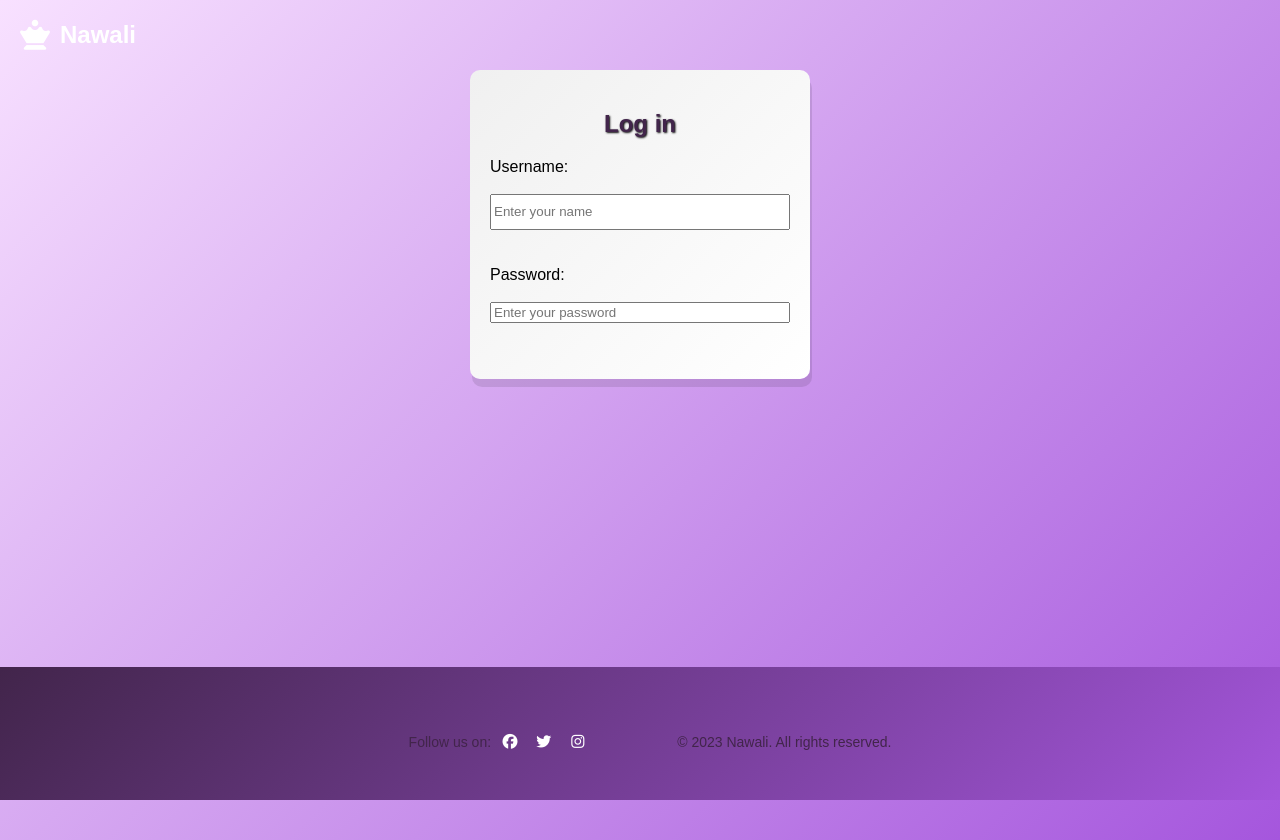
After one commit to Nawali-nassim/AI-platforms, a PHP site: page /login.html in a window 1280 px wide. The commit adds this page. Run offline with PHP 8.4, Linux system fonts and the light colour scheme; some libraries are stand-ins or nearby versions.

Commit message:
foorth update on 24/8/2025

```diff
--- a/index.css
+++ b/index.css
@@ -2,7 +2,6 @@ body{
     margin: 0;
     font-family: Arial, sans-serif;
     background: linear-gradient(90deg, #f0f0f0, #ffffff);
-
 }
 header,footer{
     background: linear-gradient(135deg,#42254b,#a556dd);
@@ -70,7 +69,7 @@ body{
 }
 #hero{
     margin-top: 0px;
-            height: 250px;
+    height: 260px;
     padding: 0px;
     background:linear-gradient(135deg, #f8e1ff, #a556dd);
 }
@@ -79,8 +78,6 @@ body{
     text-align: center;
     padding: 20px;
     margin: 20px;
-
-
 }
 div h4{
     display: inline;
@@ -103,8 +100,6 @@ body{
     align-items: center;
     justify-content: space-around;
     border-radius: 30px;
-
-
 }
 .test img {
     width: 180px;
@@ -117,7 +112,6 @@ body{
     box-shadow: 10px  12px rgba(0,0,0,0.1);
 }
 .divs {
-
     margin: 20px;
     padding: 20px;
     border-radius: 10px;
@@ -165,6 +159,57 @@ body{
     height: auto;
     border-radius: 10px;
 }
+#footer-nav {
+    display: grid;
+    gap: 15px;
+    margin: 10px;
+    padding: 0;
+    flex-wrap: wrap;
+    grid-template-columns: 1fr 1fr;
+}
+footer{
+    flex-direction: column;
+    align-items: center;
+    text-align: center;
+    gap: 10px;
+    padding: 10px;
+}
+.log-page{
+    background: linear-gradient(135deg,#f8e1ff, #a556dd);
+    min-height: 100vh;
+    padding: 20px;
+}
+.log-form{
+    background:linear-gradient(135deg,#f0f0f0, #ffffff );
+    gap: 15px;
+    max-width: 300px;
+    margin: 20px auto;
+    padding: 20px;
+    border-radius: 10px;
+    box-shadow:  2px 8px rgba(0,0,0,0.1);
+}
+.log-formi{
+    display: grid;
+    grid-template-rows: 1fr 1fr 1fr 1fr;
+
+}
+#logh{
+    text-align: center;
+    color: #42254b;
+    text-shadow: #0a0a0a 1px 1px 2px;
+}
+.log-footer {
+    position: fixed;
+    bottom: 0;
+    left: 0;
+    width: 100%;
+    height: auto;
+}
+.log-footer p{
+    color: #42254b;
+    font-size: 14px;
+    display: inline-block;
+}
 @media (max-width: 780px) {
     header ul {
         flex-direction: column;
@@ -202,6 +247,8 @@ body{
         height: auto;
         object-fit: cover;
     }
+    #footer-nav {
+        grid-template-columns: 1fr;
     }
     .Why {
         display: flex;
@@ -221,8 +268,7 @@ body{
         text-align: center;
         padding: 20px;
         margin: 20px;
-
         box-sizing: border-box;
         border-radius: 20px;
-
     }
+}
--- /dev/null
+++ b/login.html
@@ -0,0 +1,35 @@
+<!DOCTYPE html>
+<html lang="en">
+<head>
+    <meta charset="UTF-8">
+    <meta name="viewport" content="width=device-width, initial-scale=1.0">
+    <title>Document</title>
+        <script src="https://kit.fontawesome.com/3aca1396eb.js" crossorigin="anonymous"></script>
+    <link rel="stylesheet" href="index.css">
+</head>
+<body class="log-page">
+    <div class="logo">
+            <i class="fas fa-chess-queen"></i>
+            <span>Nawali</span>
+        </div>
+    <div class="divs log-form">
+        <h2 id="logh">Log in </h2>
+        <form action="login.php" method="post" class="log-formi">
+            <label for="username">Username:</label>
+            <input type="text" id="username" name="username" required placeholder="Enter your name"><br><br>
+            <label for="password">Password:</label>
+            <input type="password" id="password" name="password" required placeholder="Enter your password"><br><br>
+        </form>
+    </div>
+    <footer class="log-footer">
+            <div >
+            <p>Follow us on:
+                <a href="https://www.facebook.com" target="_blank"><i class="fab fa-facebook"></i></a>
+                <a href="https://www.twitter.com" target="_blank"><i class="fab fa-twitter"></i></a>
+                <a href="https://www.instagram.com" target="_blank"><i class="fab fa-instagram"></i></a>
+            </p>
+            <p>&copy; 2023 Nawali. All rights reserved.</p>
+        </div>
+    </footer>
+</body>
+</html>
```
Also changed, not shown: index.html (+9 -6 lines). Lines whose indentation alone changed are shown as unchanged.
